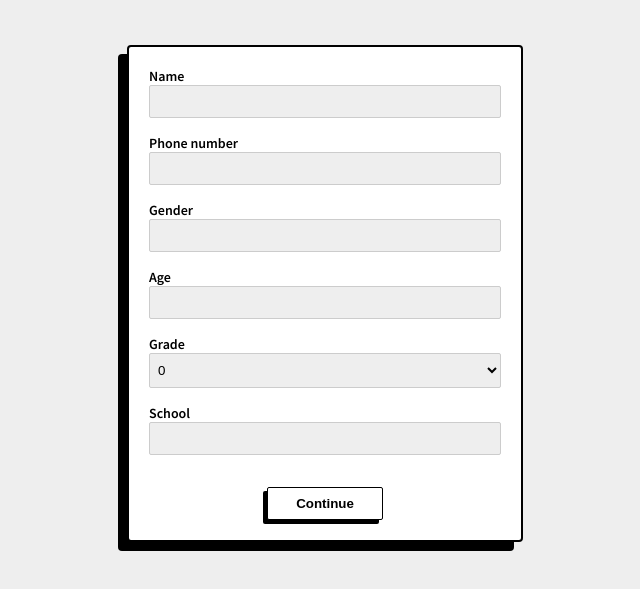
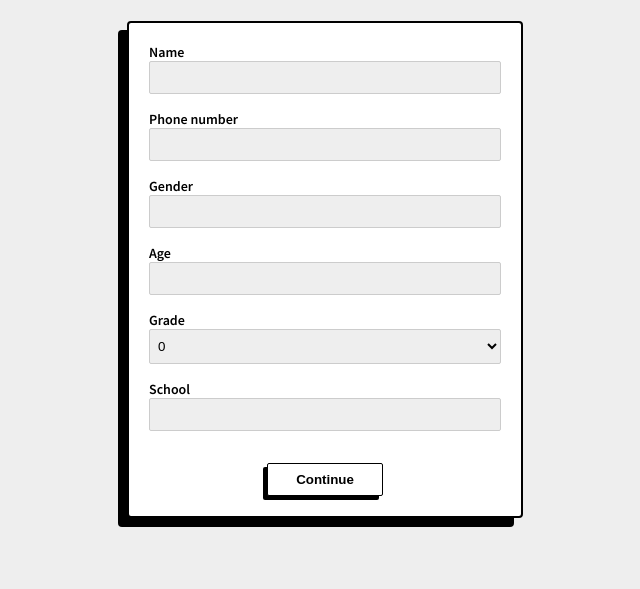
Before and after one commit to louistiti/english-quiz, a plain HTML site: page index.html in a window 1280 px wide. Shown: the part 79-668 px from the top of the page, without its empty margins (315-955 px from the left). Drawn offline with Linux system fonts and the light colour scheme.

Commit message:
refactor: gap between logo and container

```diff
--- a/css/style.css
+++ b/css/style.css
@@ -76,7 +76,7 @@ button, .button {
   border: 2px solid var(--black-color);
   border-radius: 4px;
   margin: 0 auto;
-  margin-top: 48px;
+  margin-top: 24px;
   padding: 20px;
   box-shadow: -9px 9px 0 0 var(--black-color);
 }
```
